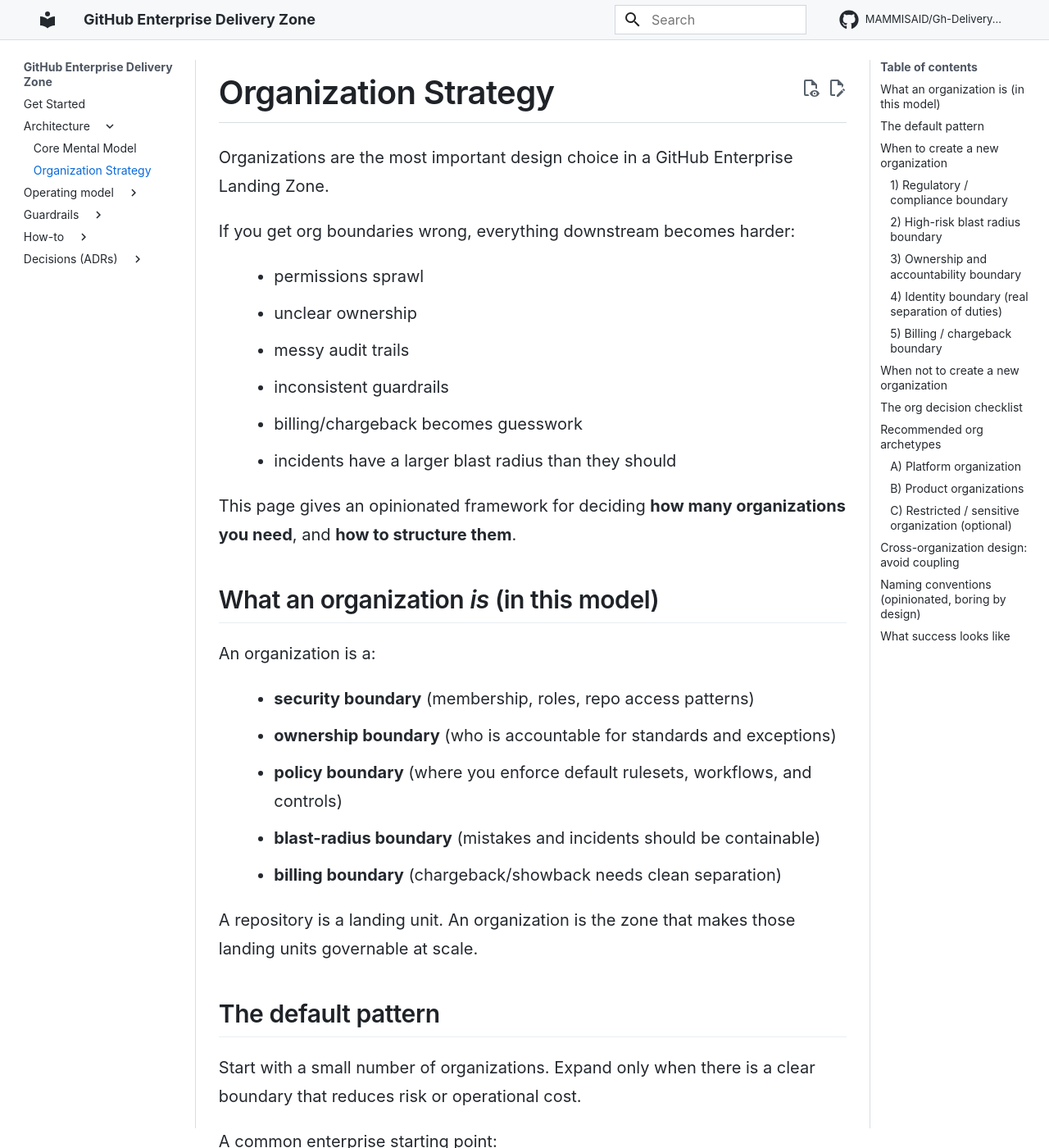
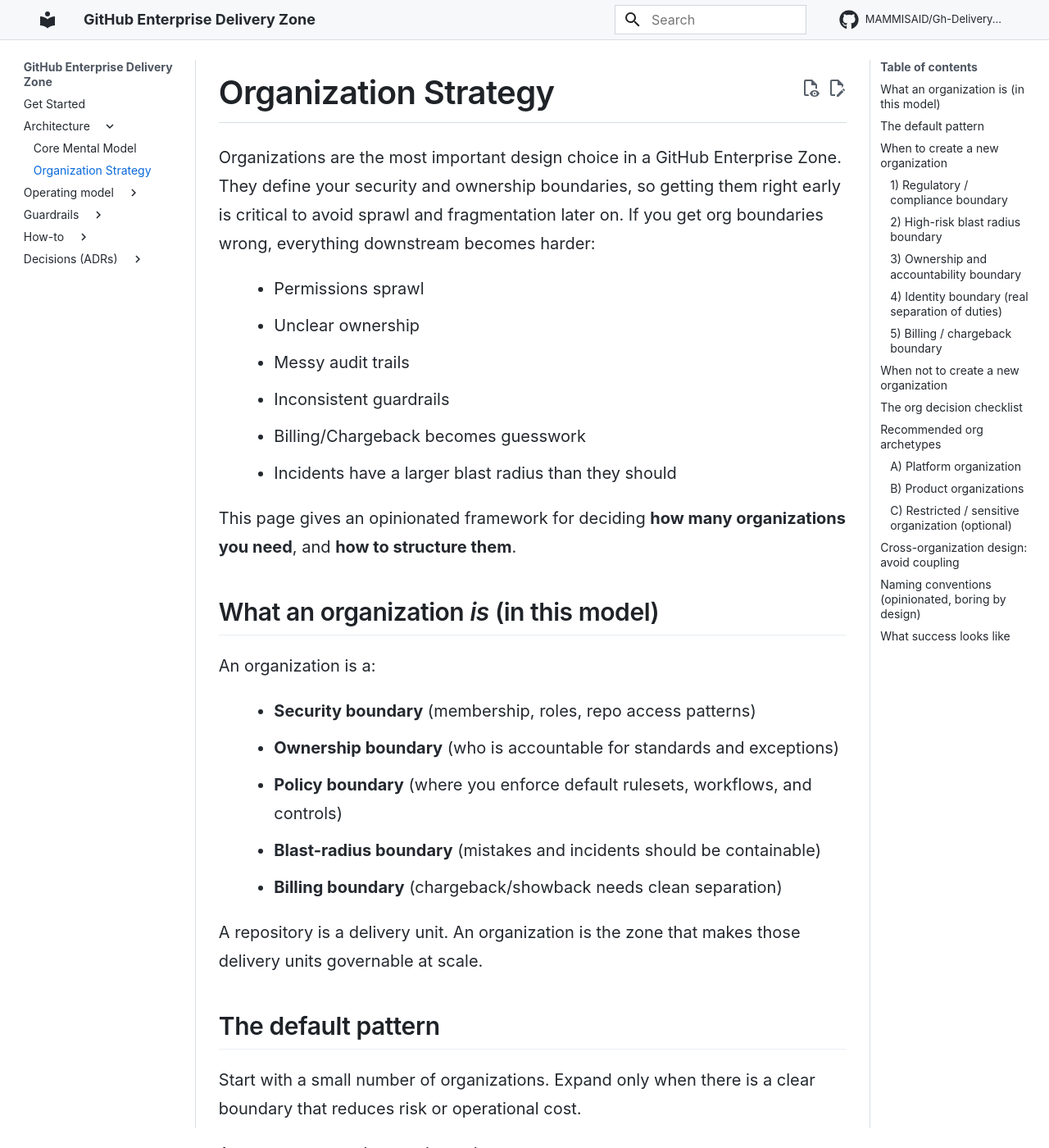
Before and after one commit to MAMMISAID/Gh-Delivery-Zone, an MkDocs documentation site: the page built from docs/architecture/org-strategy.md, in a window 1280 px wide and 1400 px high. Shown: the whole window at 82% size. Built offline with MkDocs 1.6.1 and Material for MkDocs 9.7.7, drawn with Linux system fonts in a browser that asks for light colours; comment, search, counter and statistics services are not loaded.

Commit message:
Correction de la terminologie dans la documentation : remplacement de "Landing Zone" par "Delivery Zone" dans plusieurs fichiers, ajout d'un fichier de mémoire pour le plugin Draw.io et mise à jour des descriptions des unités de livraison.

```diff
--- a/docs/architecture/org-strategy.md
+++ b/docs/architecture/org-strategy.md
@@ -1,15 +1,13 @@
 # Organization Strategy
-
-Organizations are the most important design choice in a GitHub Enterprise Landing Zone.
-
+Organizations are the most important design choice in a GitHub Enterprise  Zone. They define your security and ownership boundaries, so getting them right early is critical to avoid sprawl and fragmentation later on.
 If you get org boundaries wrong, everything downstream becomes harder:
 
-- permissions sprawl
-- unclear ownership
-- messy audit trails
-- inconsistent guardrails
-- billing/chargeback becomes guesswork
-- incidents have a larger blast radius than they should
+- Permissions sprawl
+- Unclear ownership
+- Messy audit trails
+- Inconsistent guardrails
+- Billing/Chargeback becomes guesswork
+- Incidents have a larger blast radius than they should
 
 This page gives an opinionated framework for deciding **how many organizations you need**, and **how to structure them**.
 
@@ -17,14 +15,14 @@
 
 An organization is a:
 
-- **security boundary** (membership, roles, repo access patterns)
-- **ownership boundary** (who is accountable for standards and exceptions)
-- **policy boundary** (where you enforce default rulesets, workflows, and controls)
-- **blast-radius boundary** (mistakes and incidents should be containable)
-- **billing boundary** (chargeback/showback needs clean separation)
+- **Security boundary** (membership, roles, repo access patterns)
+- **Ownership boundary** (who is accountable for standards and exceptions)
+- **Policy boundary** (where you enforce default rulesets, workflows, and controls)
+- **Blast-radius boundary** (mistakes and incidents should be containable)
+- **Billing boundary** (chargeback/showback needs clean separation)
 
-A repository is a landing unit.
-An organization is the zone that makes those landing units governable at scale.
+A repository is a delivery unit.
+An organization is the zone that makes those delivery units governable at scale.
 
 ## The default pattern
 
```
Also changed, not shown: .claude/agent-memory/mkdocs-doc-guardian/MEMORY.md (added, +34 -0 lines), .claude/agents/mkdocs-doc-guardian.md (+2 -2 lines), docs/architecture/mental-model.md (+7 -92 lines), docs/getting-started.md (+3 -3 lines), docs/guardrails/repo-baseline.md (+1 -1 lines), 1 other file.
